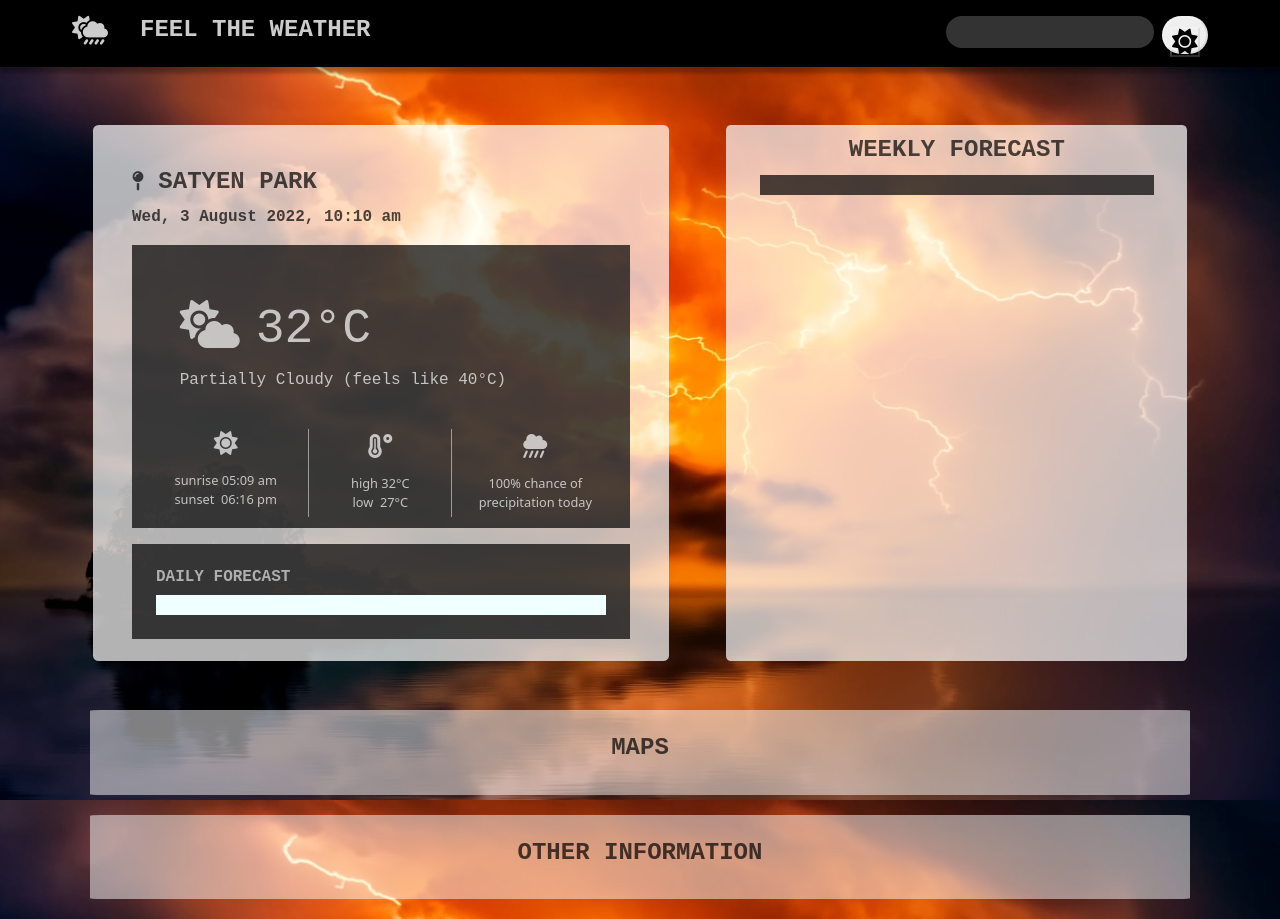
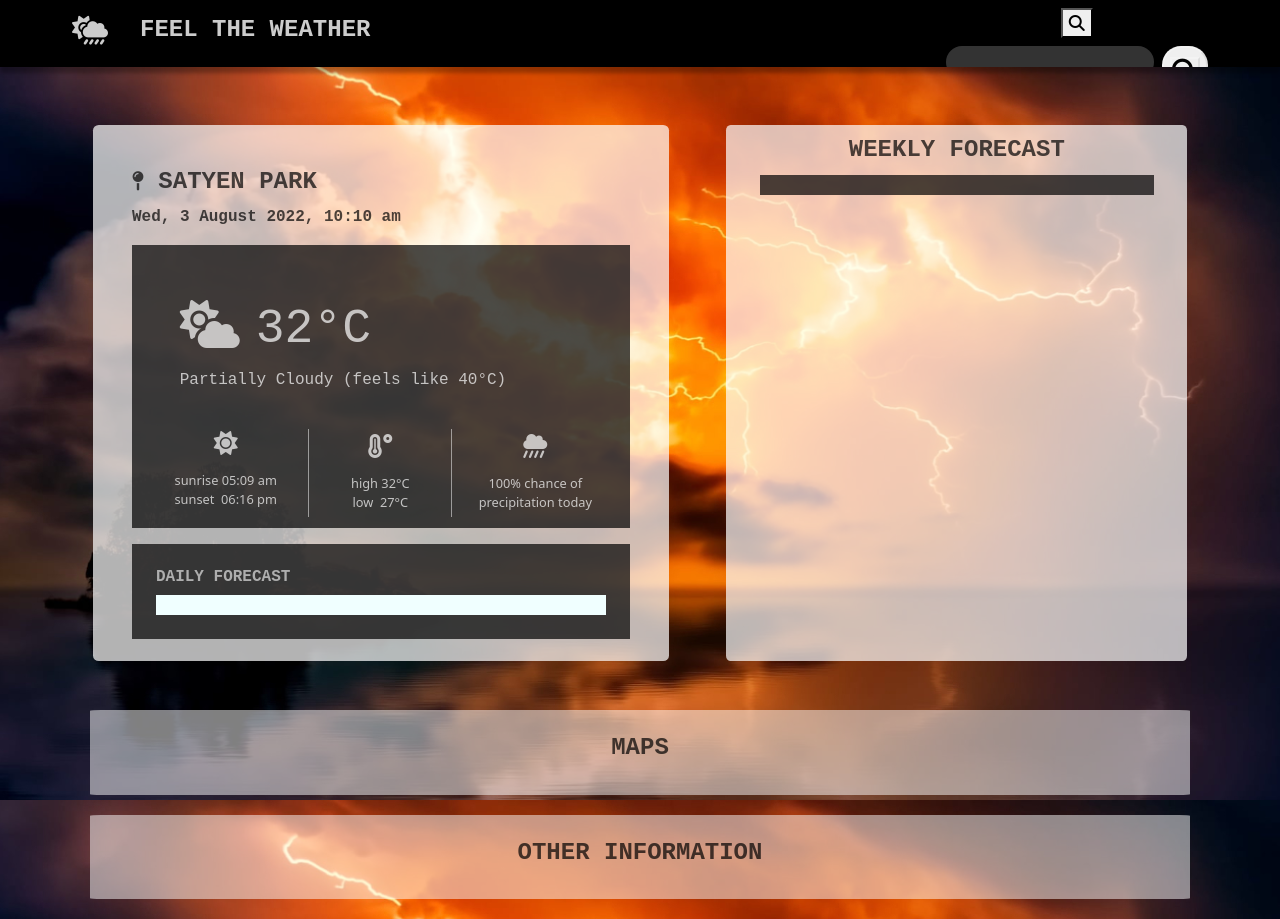
Before and after one commit to isika-1/feel_the_weather, a plain HTML site: page index.html in a window 1280 px wide. Drawn offline with nearby package versions, Linux system fonts and the light colour scheme.

Commit message:
Update index.html

```diff
--- a/index.html
+++ b/index.html
@@ -20,9 +20,10 @@
                 <h1>Feel the Weather</h1>
             </div>
             <div class="header-right">
+                <button id="l-find"><i class="fa-solid fa-magnifying-glass"></i></button>
                 <form id="loc-name-entry" action="" method="post">
                     <input id="l-space" type="text" id="location" required>
-                    <button id="l-button" type="submit"><i class="fas fa-solid fa-sun"></i></button>
+                    <button id="l-button" type="submit"><i class="fa-solid fa-magnifying-glass"></i></button>
                 </form>
             </div>
         </div>
```
